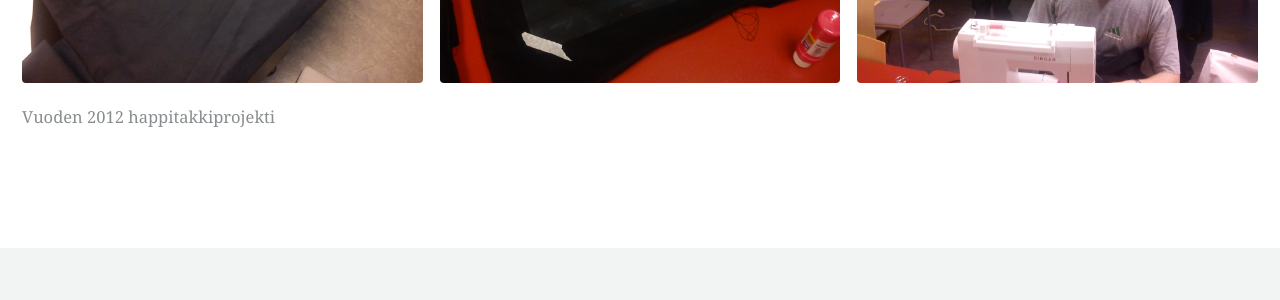
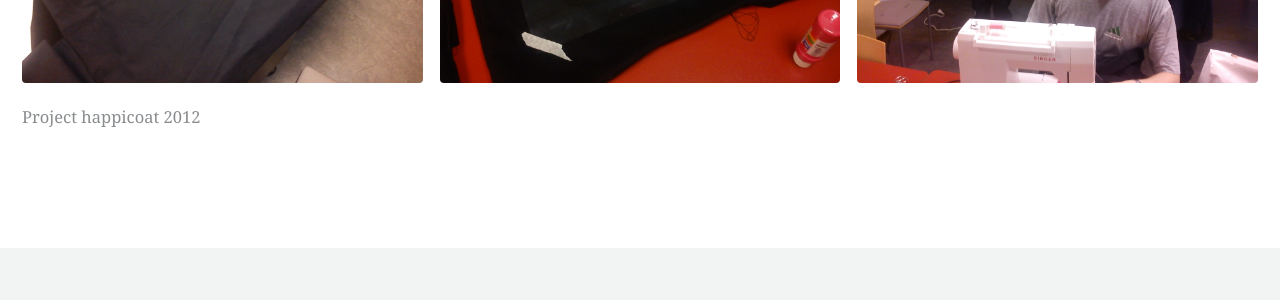
Before and after one commit to HNTA-Club/website, a Jekyll site: the page built from _pages/gallery.md, in a window 1280 px wide and 900 px high, scrolled down 2230 px. Shown: the part 497-797 px from the top of the window. Built offline with Jekyll 4.4.1, drawn with Linux system fonts in a browser that asks for light colours; cached includes are drawn as plain includes; nearby versions of some CDN libraries; our own code applies the rules of GitHub Pages for plain Markdown files.

Commit message:
happitakkiprojekti -> project happicoat

```diff
--- a/_pages/gallery.md
+++ b/_pages/gallery.md
@@ -45,25 +45,25 @@ header:
 2012_happitakkiprojekti:
    - url: /assets/images/gallery/2012_happitakkiprojekti/1.jpg
      image_path: /assets/images/gallery/2012_happitakkiprojekti/1.jpg
-     title: "Vuoden 2012 happitakkiprojekti"
+     title: "Project happicoat 2012"
    - url: /assets/images/gallery/2012_happitakkiprojekti/2.jpg
      image_path: /assets/images/gallery/2012_happitakkiprojekti/2.jpg
-     title: "Vuoden 2012 happitakkiprojekti"
+     title: "Project happicoat 2012"
    - url: /assets/images/gallery/2012_happitakkiprojekti/3.jpg
      image_path: /assets/images/gallery/2012_happitakkiprojekti/3.jpg
-     title: "Vuoden 2012 happitakkiprojekti"
+     title: "Project happicoat 2012"
    - url: /assets/images/gallery/2012_happitakkiprojekti/4.jpg
      image_path: /assets/images/gallery/2012_happitakkiprojekti/4.jpg
-     title: "Vuoden 2012 happitakkiprojekti"
+     title: "Project happicoat 2012"
    - url: /assets/images/gallery/2012_happitakkiprojekti/5.jpg
      image_path: /assets/images/gallery/2012_happitakkiprojekti/5.jpg
-     title: "Vuoden 2012 happitakkiprojekti"
+     title: "Project happicoat 2012"
    - url: /assets/images/gallery/2012_happitakkiprojekti/6.jpg
      image_path: /assets/images/gallery/2012_happitakkiprojekti/6.jpg
-     title: "Vuoden 2012 happitakkiprojekti"
+     title: "Project happicoat 2012"
 
 ---
 # HeNTAi Gallery
 {% include gallery id="2018_renovation" caption="Glorious clubroom renovation of 2018" %}
 {% include gallery id="2018_spring_meeting" caption="Spring meeting 2018" %}
-{% include gallery id="2012_happitakkiprojekti" caption="Vuoden 2012 happitakkiprojekti" %}
+{% include gallery id="2012_happitakkiprojekti" caption="Project happicoat 2012" %}
```
